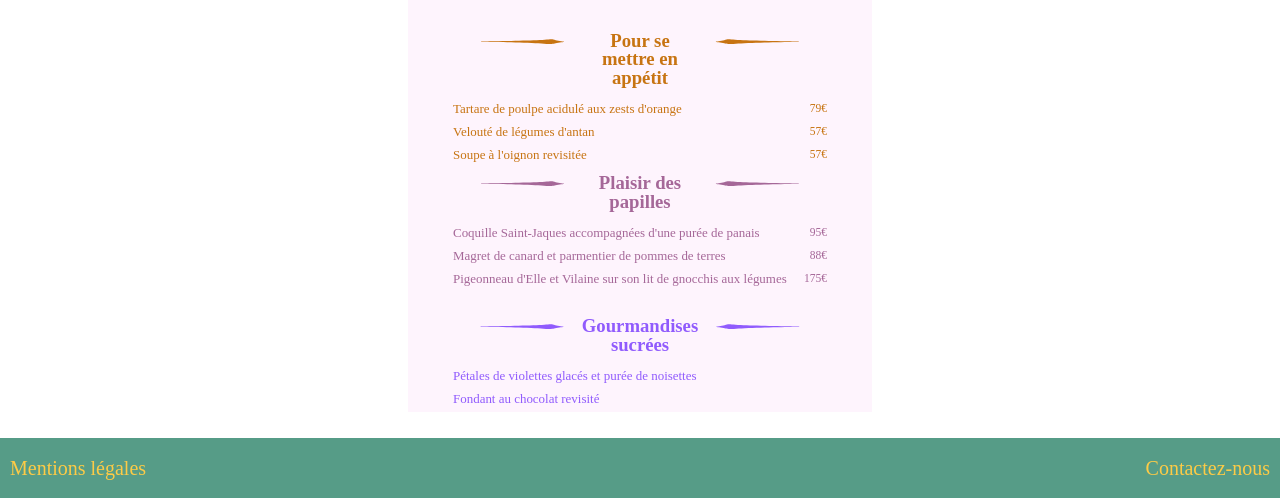
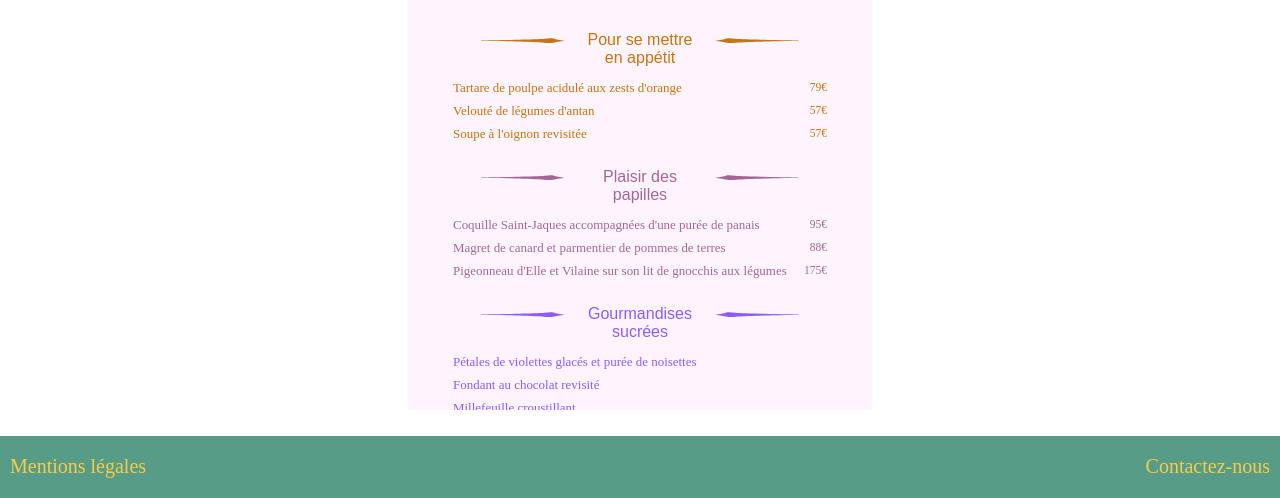
Before and after one commit to Chris92i/P3_TEIXEIRA_CHRISTOPHE, a website: page pages/P2_le_chic.html in a window 1280 px wide. Shown: the part 302-800 px from the top of the page. Drawn offline with Linux system fonts and the light colour scheme; a web font is replaced by a local one.

Commit message:
version final et nettoyage du code

```diff
--- a/style.scss
+++ b/style.scss
@@ -386,8 +386,8 @@ svg {
     svg{
         margin-top: 10px;
     }
-    .article_P1{
-
+    h2{
+        font: caption;
     }
 }
 
```
Also changed, not shown: style.css, 1 other file.
